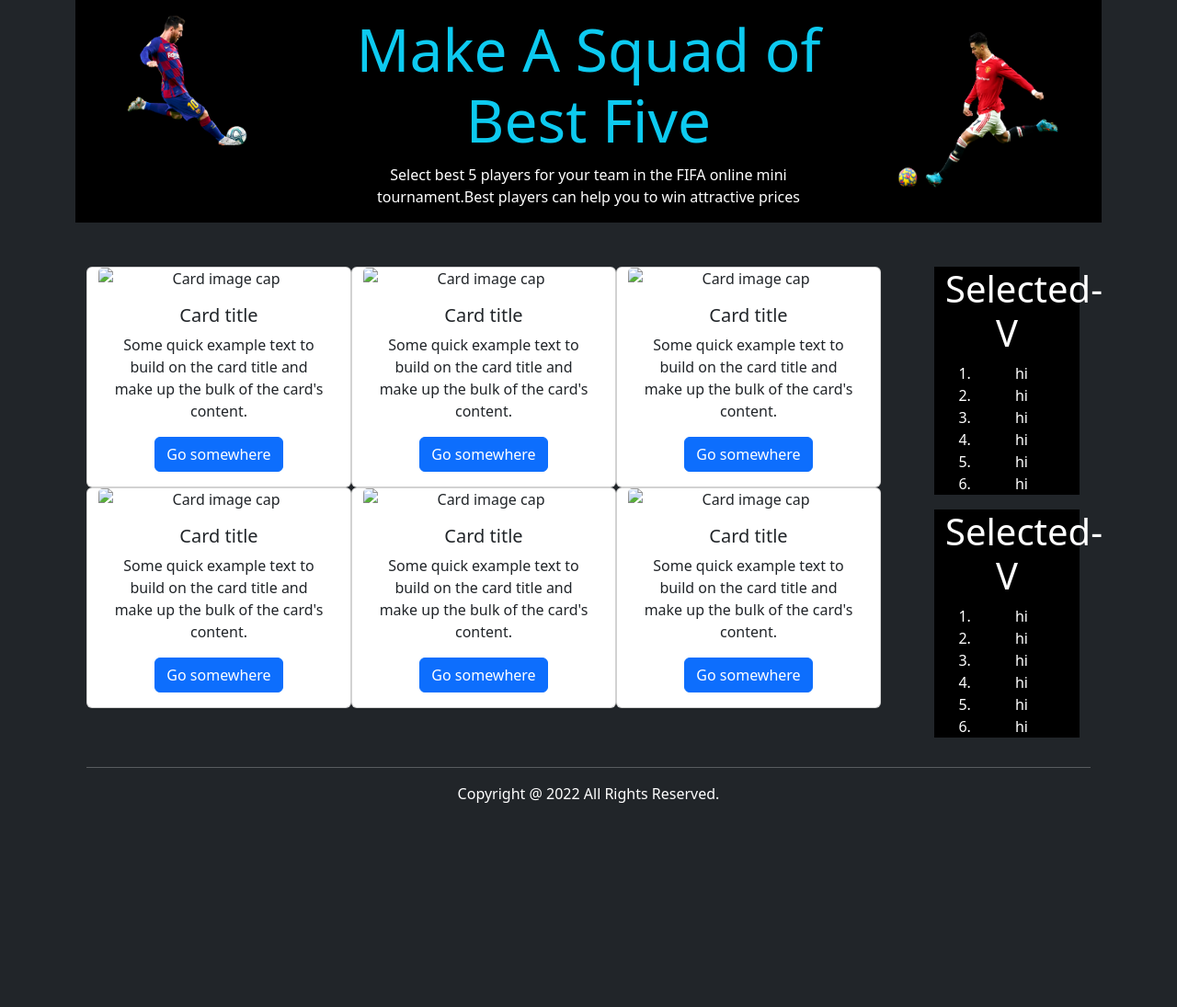
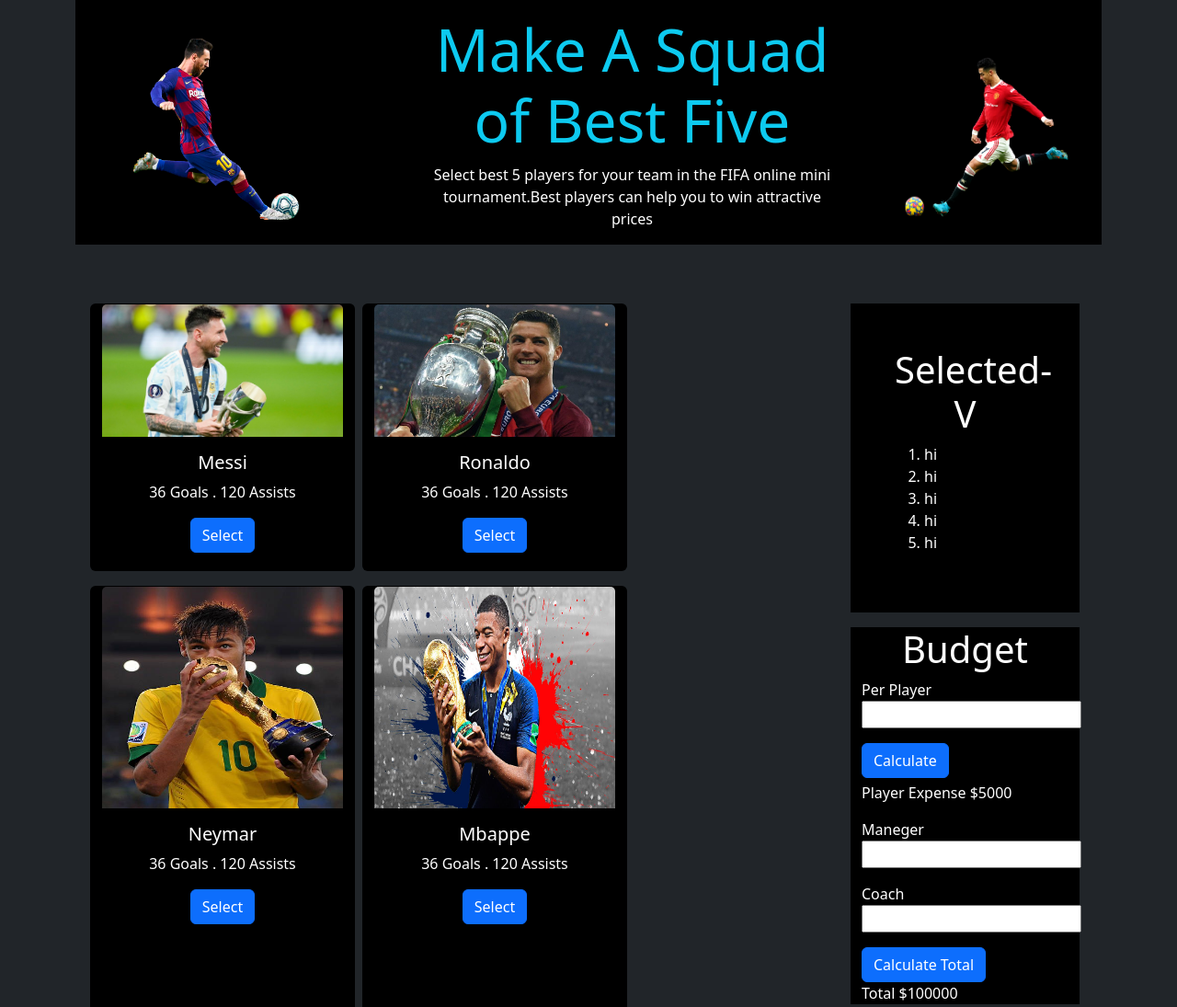
Before and after one commit to ASHRAF1925/Dream-Team-Five, a plain HTML site: page index.html in a window 1280 px wide. Shown: the top 1095 px of the page at 92% size. Before the commit the page ends 891 px from the top, so only its background shows below. Drawn offline with nearby package versions, Linux system fonts and the light colour scheme.

Commit message:
basic-design done

```diff
--- a/index.html
+++ b/index.html
@@ -7,26 +7,31 @@
     <meta name="viewport" content="width=device-width, initial-scale=1.0">
     <title>Dream Team FIFA </title>
     <link rel="icon" href="images/logo.png" type="image/icon type">
+
     <link href="https://cdn.jsdelivr.net/npm/bootstrap@5.2.0/dist/css/bootstrap.min.css" rel="stylesheet"
         integrity="sha384-gH2yIJqKdNHPEq0n4Mqa/HGKIhSkIHeL5AyhkYV8i59U5AR6csBvApHHNl/vI1Bx" crossorigin="anonymous">
+
     <link rel="stylesheet" href="CSS/style.css">
 </head>
 
 <body class="bg-dark container">
     <header class="black-background  pt-3">
-        <div class="container text-center">
+        <div class="text-center ">
             <div class="row">
-                <div class="col-3 ">
+                <div class="col-4 d-flex align-items-center ">
                     <img class="img-fluid" src="images/messi.png" alt="">
                 </div>
-                <div class="col-6">
-                    <h1 class="text-info font-weight-bold display-3">Make A Squad of Best Five</h1>
-                    <p class="text-white">Select best 5 players for your team in the FIFA online mini tournament.Best
-                        players can help you
-                        to win attractive prices</p>
+                <div class="col-5 d-flex align-items-center ">
+                    <div>
+                        <h1 class="text-info font-weight-bold display-3">Make A Squad of Best Five</h1>
+                        <p class="text-white">Select best 5 players for your team in the FIFA online mini
+                            tournament.Best
+                            players can help you
+                            to win attractive prices</p>
+                    </div>
 
                 </div>
-                <div class="col-3">
+                <div class="col-3 d-flex align-items-center">
                     <img class="img-fluid" src="images/ronaldo.png" alt="">
 
 
@@ -36,97 +41,136 @@
     </header>
 
     <main class="mt-5 container">
-        <div class="container text-center">
+        <div class="container ">
             <div class="row">
-                <div class="col-10">
+                <div class="col-9 text-center">
                     <div class="row">
-                        <div class="card" style="width: 18rem;">
-                            <img class="card-img-top" src="..." alt="Card image cap">
+                        <div class="card black-background text-white mx-1 mt-3" style="width: 18rem;">
+                            <img class="card-img-top img-fluid h-50" src="images/players/card-1.jpg"
+                                alt="Card image cap">
                             <div class="card-body">
-                                <h5 class="card-title">Card title</h5>
-                                <p class="card-text">Some quick example text to build on the card title and make up the
-                                    bulk of the card's content.</p>
-                                <a href="#" class="btn btn-primary">Go somewhere</a>
+                                <h5 class="card-title">Messi</h5>
+                                <p class="card-text">36 Goals . 120 Assists</p>
+                                <button class="btn btn-primary">Select</button>
+
                             </div>
                         </div>
-                        <div class="card" style="width: 18rem;">
-                            <img class="card-img-top" src="..." alt="Card image cap">
+                        <div class="card black-background text-white mx-1 mt-3" style="width: 18rem;">
+                            <img class="card-img-top img-fluid h-50" src="images/players/card-2.jpg"
+                                alt="Card image cap">
                             <div class="card-body">
-                                <h5 class="card-title">Card title</h5>
-                                <p class="card-text">Some quick example text to build on the card title and make up the
-                                    bulk of the card's content.</p>
-                                <a href="#" class="btn btn-primary">Go somewhere</a>
+                                <h5 class="card-title">Ronaldo</h5>
+                                <p class="card-text">36 Goals . 120 Assists</p>
+                                <button class="btn btn-primary">Select</button>
+
                             </div>
                         </div>
-                        <div class="card" style="width: 18rem;">
-                            <img class="card-img-top" src="..." alt="Card image cap">
+                        <div class="card black-background text-white mx-1 mt-3" style="width: 18rem;">
+                            <img class="card-img-top img-fluid h-50" src="images/players/card-3.jpg"
+                                alt="Card image cap">
                             <div class="card-body">
-                                <h5 class="card-title">Card title</h5>
-                                <p class="card-text">Some quick example text to build on the card title and make up the
-                                    bulk of the card's content.</p>
-                                <a href="#" class="btn btn-primary">Go somewhere</a>
+                                <h5 class="card-title">Neymar</h5>
+                                <p class="card-text">36 Goals . 120 Assists</p>
+                                <button class="btn btn-primary">Select</button>
+
                             </div>
                         </div>
-                        <div class="card" style="width: 18rem;">
-                            <img class="card-img-top" src="..." alt="Card image cap">
+                        <div class="card black-background text-white mx-1 mt-3" style="width: 18rem;">
+                            <img class="card-img-top img-fluid h-50" src="images/players/card-4.jpg"
+                                alt="Card image cap">
                             <div class="card-body">
-                                <h5 class="card-title">Card title</h5>
-                                <p class="card-text">Some quick example text to build on the card title and make up the
-                                    bulk of
-                                    the card's content.</p>
-                                <a href="#" class="btn btn-primary">Go somewhere</a>
+                                <h5 class="card-title">Mbappe</h5>
+                                <p class="card-text">36 Goals . 120 Assists</p>
+                                <button class="btn btn-primary">Select</button>
+
                             </div>
                         </div>
-                        <div class="card" style="width: 18rem;">
-                            <img class="card-img-top" src="..." alt="Card image cap">
+                        <div class="card black-background text-white mx-1 mt-3" style="width: 18rem;">
+                            <img class="card-img-top img-fluid h-50" src="images/players/card-5.jpg"
+                                alt="Card image cap">
                             <div class="card-body">
-                                <h5 class="card-title">Card title</h5>
-                                <p class="card-text">Some quick example text to build on the card title and make up the
-                                    bulk of
-                                    the card's content.</p>
-                                <a href="#" class="btn btn-primary">Go somewhere</a>
+                                <h5 class="card-title">Sadio Mane</h5>
+                                <p class="card-text">36 Goals . 120 Assists</p>
+                                <button class="btn btn-primary">Select</button>
+
                             </div>
                         </div>
-                        <div class="card" style="width: 18rem;">
-                            <img class="card-img-top" src="..." alt="Card image cap">
+                        <div class="card black-background text-white mx-1 mt-3" style="width: 18rem;">
+                            <img class="card-img-top img-fluid h-50" src="images/players/card-6.jpg"
+                                alt="Card image cap">
                             <div class="card-body">
-                                <h5 class="card-title">Card title</h5>
-                                <p class="card-text">Some quick example text to build on the card title and make up the
-                                    bulk of
-                                    the card's content.</p>
-                                <a href="#" class="btn btn-primary">Go somewhere</a>
+                                <h5 class="card-title">Salah</h5>
+                                <p class="card-text">36 Goals . 120 Assists</p>
+                                <button class="btn btn-primary">Select</button>
+
                             </div>
                         </div>
+                        <div class="card black-background text-white mx-1 mt-3" style="width: 18rem;">
+                            <img class="card-img-top img-fluid h-50" src="images/players/card-7.jpg"
+                                alt="Card image cap">
+                            <div class="card-body">
+                                <h5 class="card-title">Ozil</h5>
+                                <p class="card-text">36 Goals . 120 Assists</p>
+                                <button class="btn btn-primary">Select</button>
+
+                            </div>
+                        </div>
+                        <div class="card black-background text-white mx-1 mt-3" style="width: 18rem;">
+                            <img class="card-img-top img-fluid h-50" src="images/players/card-8.jpg"
+                                alt="Card image cap">
+                            <div class="card-body">
+                                <h5 class="card-title">Karim Benzema</h5>
+                                <p class="card-text">36 Goals . 120 Assists</p>
+                                <button class="btn btn-primary">Select</button>
+
+                            </div>
+                        </div>
+                        <div class="card black-background text-white mx-1 mt-3" style="width: 18rem;">
+                            <img class="card-img-top img-fluid h-50" src="images/players/card-9.jpg"
+                                alt="Card image cap">
+                            <div class="card-body">
+                                <h5 class="card-title">Paugba</h5>
+                                <p class="card-text">36 Goals . 120 Assists</p>
+                                <button class="btn btn-primary">Select</button>
+
+                            </div>
+                        </div>
+
 
                     </div>
                 </div>
 
-                <div class="col-2">
+                <div class="col-3">
 
-                    <div class="container text-white black-background ">
-                        <h1>Selected-V</h1>
+                    <div class="container text-white black-background p-5 my-3">
+                        <h1 class="text-center ">Selected-V</h1>
                         <ol>
+                            <li class="mx-0 px-0">hi </li>
                             <li>hi</li>
                             <li>hi</li>
                             <li>hi</li>
                             <li>hi</li>
-                            <li>hi</li>
-                            <li>hi</li>
+
                         </ol>
 
                     </div>
                     <div class="container text-white black-background ">
-                        <h1>Selected-V</h1>
-                        <ol>
-                            <li>hi</li>
-                            <li>hi</li>
-                            <li>hi</li>
-                            <li>hi</li>
-                            <li>hi</li>
-                            <li>hi</li>
-                        </ol>
+                        <h1 class="text-center">Budget</h1>
+                        <div>
+                            <p>Per Player <input type="text" name="" id=""></p>
+                            <button class="btn btn-primary">Calculate</button>
+                        </div>
+
+                        <div class="mt-1 text-white">
+                            <p>Player Expense $5000</p>
+                            <p>Maneger <input type="text" name="" id=""></p>
+                            <p>Coach <input type="text"></p>
+                            <button class="btn btn-primary">Calculate Total</button>
+                            <p>Total $100000</p>
+                        </div>
 
                     </div>
+
 
 
 
```
Also changed, not shown: CSS/style.css (+4 -3 lines), images/players/card-1.jpg (added), images/players/card-2.jpg (added), images/players/card-3.jpg (added), images/players/card-4.jpg (added), images/players/card-5.jpg (added), images/players/card-6.jpg (added), images/players/card-7.jpg (added), images/players/card-8.jpg (added), images/players/card-9.jpg (added).
